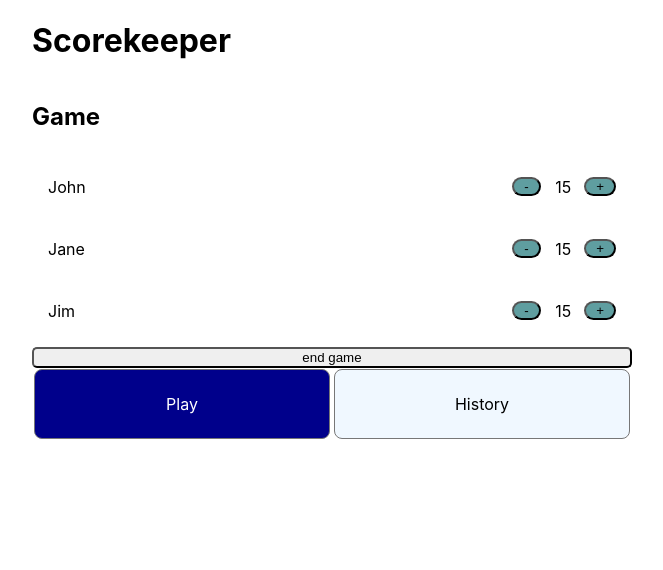
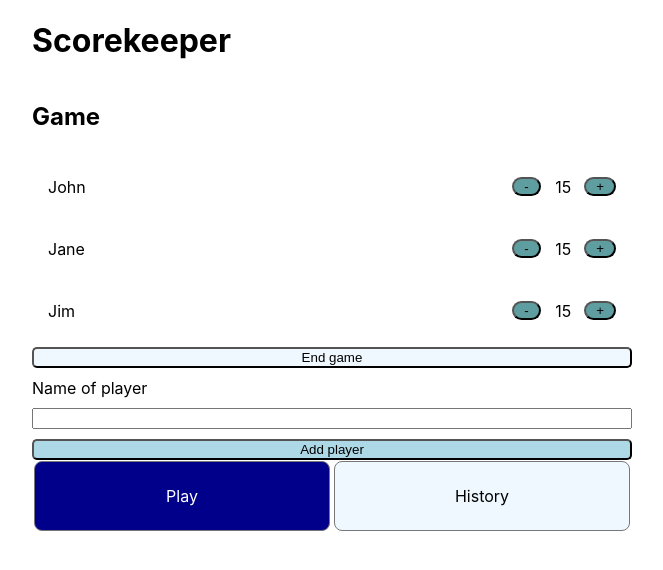
Before and after one commit to mohbusaidy/Scorekeeper-App-, a React (Create React App) app: page / in a window 1280 px wide. Shown: the top 570 px of the page, without its empty margins (308-971 px from the left). Built offline with nearby package versions, Linux system fonts and the light colour scheme.

Commit message:
added forms component

```diff
--- a/src/App.js
+++ b/src/App.js
@@ -1,9 +1,8 @@
-import { initialPreviousGames } from "./historyDB.js";
 import { Route, Routes } from "react-router-dom";
-import Navigation from "./components/Navigation /Navigation.js";
-import History from "./components/History/History.js";
+import Navigation from "./components/Navigation/Navigation.js";
 import HomePage from "./Pages/HomePages.js";
 import styled from "styled-components";
+import HistoryPage from "./Pages/HistoryPage.js";
 
 const players = [
   {
@@ -32,17 +31,7 @@ export default function App() {
       <Main>
         <Routes>
           <Route path="/" element={<HomePage players={players} />} />
-          <Route
-            path="/history"
-            element={
-              <>
-                <h2>Previous Games</h2>
-                {initialPreviousGames.map((game) => {
-                  return <History key={game.id} game={game} />;
-                })}
-              </>
-            }
-          />
+          <Route path="/history" element={<HistoryPage />} />
         </Routes>
       </Main>
       <Navigation />
--- /dev/null
+++ b/src/Pages/HistoryPage.js
@@ -0,0 +1,13 @@
+import History from "../components/History/History";
+import { initialPreviousGames } from "../historyDB.js";
+
+export default function HistoryPage() {
+  return (
+    <>
+      <h2>Previous Games</h2>
+      {initialPreviousGames.map((game) => (
+        <History key={game.id} game={game} />
+      ))}
+    </>
+  );
+}
--- a/src/Pages/HomePages.js
+++ b/src/Pages/HomePages.js
@@ -1,16 +1,17 @@
 import Player from "../components/Player/Player.js";
 import Button from "../components/Button/Button.js";
+import Form from "../components/Form/Form.js";
 
 export default function HomePage({ players }) {
   return (
     <>
       <h2>Game</h2>
-      {players.map((player) => {
-        return (
-          <Player key={player.id} name={player.name} score={player.score} />
-        );
-      })}
-      <Button background={"lightseagreen"}>end game</Button>
+
+      {players.map((player) => (
+        <Player key={player.id} name={player.name} score={player.score} />
+      ))}
+      <Button>End game</Button>
+      <Form></Form>
     </>
   );
 }
--- a/src/components/Button/Button.js
+++ b/src/components/Button/Button.js
@@ -2,7 +2,7 @@ import styled from "styled-components";
 
 export default styled.button`
   background-color: ${(props) =>
-    props.background === "red" ? "red" : "independence"};
+    props.background ? props.background : "Aliceblue"};
   border-radius: 5px;
   width: 100%;
 `;
--- /dev/null
+++ b/src/components/Form/Form.js
@@ -0,0 +1,18 @@
+import Button from "../Button/Button";
+import styled from "styled-components";
+
+export default function Form() {
+  return (
+    <FormWrapper>
+      <label forhtml="name">Name of player</label>
+      <input type="text" id="name" />
+      <Button background="lightblue">Add player</Button>
+    </FormWrapper>
+  );
+}
+
+const FormWrapper = styled.form`
+  display: flex;
+  flex-direction: column;
+  gap: 10px;
+`;
```
Also changed, not shown: src/components/Navigation/Navigation.js (renamed from src/components/Navigation /Navigation.js), 2 other files (tests, documents, lock files or other folders).
